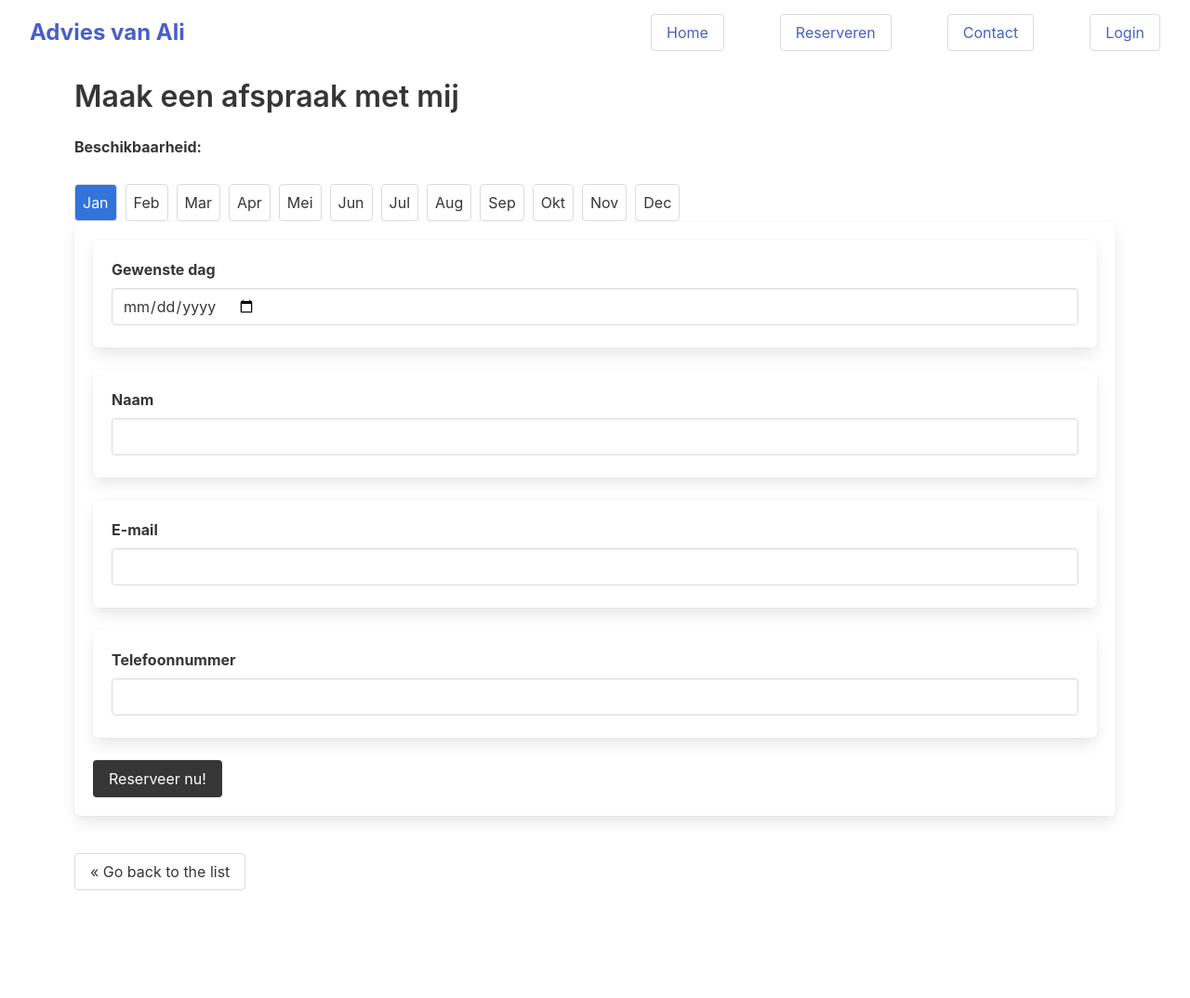
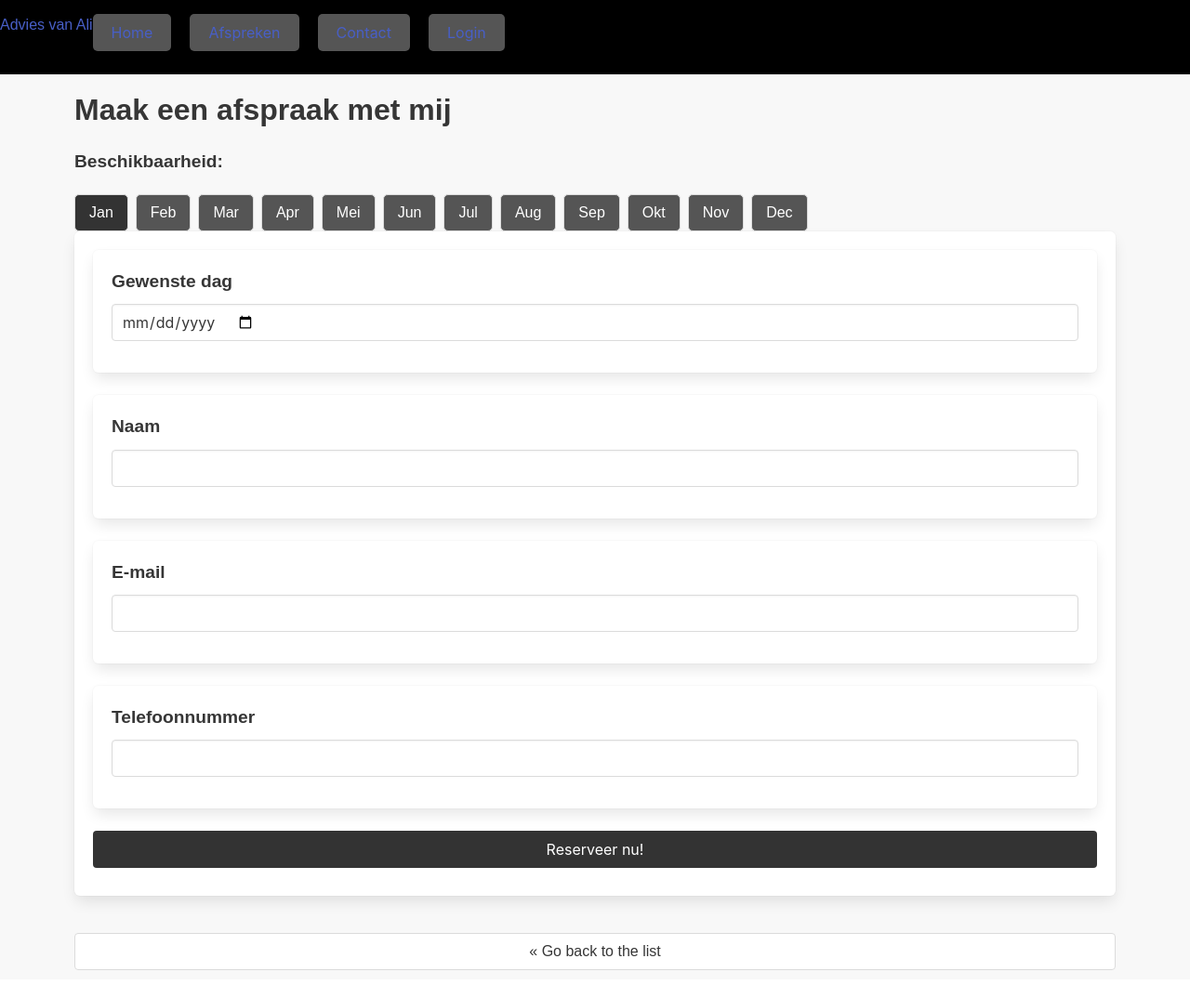
Before and after one commit to abukar582/abu-cle2, a PHP site: page /create.php in a window 1280 px wide. Shown: the whole page at 93% size. Before the commit the page ends 958 px from the top, so only its background shows below. Run offline with PHP 8.4, Linux system fonts and the light colour scheme; data that the repository does not hold is empty.

Commit message:
test in b racnh

```diff
--- a/Abukar/confirmation.php
+++ b/Abukar/confirmation.php
@@ -29,7 +29,8 @@ mysqli_close($db);
 
 <div class="columns is-centered mt-6">
     <div class="box column is-half">
-        <p class="box has-text-weight-bold	">Uw reservering is succesvol doorgestuurd.</p>
+        <p class="box has-text-weight-bold	">Uw reservering is succesvol doorgestuurd.
+        Ali gaat contact met u opnemen.</p>
 <div class="columns is-centered">
     <div class="box column is-half">
 
--- a/Abukar/create.css
+++ b/Abukar/create.css
@@ -1,67 +1,114 @@
-.navbar{
-    width: 95%;
-    margin: auto;
-    min-height: 70px;
-    display: flex;
-    justify-content: space-between;
-    align-items: center;
 
+body, h1, h2, h3, p, ul, li {
+    margin: 0;
+    padding: 0;
 }
 
-.nav-link{
-    font-weight: 300;
+
+body {
+    font-family: Arial, sans-serif;
+    background-color: #f8f8f8;
+    color: #333;
 }
 
-.nav-menu{
-    display: flex;
-    justify-content: space-between;
-    align-items: center;
-    gap: 60px;
-
+.container-nav {
+    max-width: 1280px;
+    margin: auto;
 }
 
-.nav-branding{
-    font-size: 1.5rem;
-    font-weight: 700;
+
+.navbar {
+    background-color: black;
+    padding: 15px 0;
+}
+
+.nav-menu {
+    display: flex;
+    gap: 20px;
+}
+
+.nav-link button {
+    background-color: #555;
+    color: #fff;
+    padding: 10px 20px;
+    border: none;
+    border-radius: 5px;
+    cursor: pointer;
+}
+
+.nav-link button:hover {
+    background-color: #777;
+}
+
+.container {
+    max-width: 1140px;
+    margin: 20px auto;
+}
+
+.title {
+    font-size: 2em;
+    margin-bottom: 10px;
 }
 
 #beschikbaarheidskalender {
     display: flex;
     flex-wrap: wrap;
+    gap: 10px;
+}
+
+.beschikbaar, .niet-beschikbaar {
+    padding: 10px;
+    border-radius: 5px;
+    color: #fff;
 }
 
 .beschikbaar {
     background-color: #50a557;
-    color: white;
-    padding: 5px;
-    margin: 5px;
 }
 
 .niet-beschikbaar {
     background-color: red;
-    color: white;
-    padding: 5px;
-    margin: 5px;
 }
 
-.pagination {
+
+.box {
+    margin-bottom: 20px;
+}
+
+.label {
+    font-size: 1.2em;
+    margin-bottom: 10px;
+}
+
+.input, .button {
+    width: 100%;
+    padding: 10px;
+    margin-bottom: 10px;
+}
+
+.button.is-dark {
+    background-color: #333;
+    color: #fff;
+}
+
+.button.is-dark:hover {
+    background-color: #555;
+}
+
+.pagination-container {
+    display: flex;
+    gap: 10px;
     margin-top: 20px;
 }
 
 .pagination-link {
-    margin-right: 5px;
+    background-color: #555;
+    color: #fff;
+    padding: 8px 15px;
+    border-radius: 5px;
+    text-decoration: none;
 }
 
 .pagination-link.is-active {
-    background-color: #3273dc;
-    color: #fff;
+    background-color: #333;
 }
-
- .pagination-container {
-     display: flex;
-     flex-wrap: wrap;
- }
-
-.pagination-link {
-    margin-right: 5px;
-}
--- a/Abukar/create.php
+++ b/Abukar/create.php
@@ -61,9 +61,16 @@ if (isset($_POST['submit'])) {
     <meta http-equiv="X-UA-Compatible" content="ie=edge">
     <link rel="stylesheet" href="https://cdn.jsdelivr.net/npm/bulma@0.9.4/css/bulma.min.css">
     <link rel="stylesheet" href="create.css">
+    <style>
+        header {
+            position: relative;
+            z-index: 1000;
+        }
+    </style>
     <title>Advies van Ali</title>
 </head>
 <body>
+<header>
     <div class="container-nav">
         <nav class="navbar">
             <a href="index.html" class="nav-branding">Advies van Ali</a>
@@ -75,22 +82,41 @@ if (isset($_POST['submit'])) {
                 </li>
                 <li class="nav-link">
                     <button class="button">
-                    <a href="create.php">Reserveren</a>
+                        <a href="create.php">Afspreken</a>
                     </button>
                 </li>
                 <li class="nav-link">
                     <button class="button">
-                    <a href="contact.html">Contact</a>
+                        <a href="contact2.html">Contact</a>
                     </button>
                 </li>
+
+                <?php
+                if (isset($_SESSION['loggedInUser'])) {
+                    ?>
+                    <li class="nav-link">
+                        <button class="button">
+                            <a href="admin.php">Admin</a>
+                        </button>
+                    </li>
+                    <li class="nav-link">
+                        <button class="button">
+                            <a href="logout.php">Logout</a>
+                        </button>
+                    </li>
+                    <?php
+                } else {
+                    ?>
                     <li class="nav-link">
                         <button class="button">
                             <a href="login.php">Login</a>
                         </button>
                     </li>
+                <?php } ?>
             </ul>
         </nav>
     </div>
+</header>
 
 <div class="container px-4">
     <h1 class="title mt-4">Maak een afspraak met mij</h1>
--- a/Abukar/index.html
+++ b/Abukar/index.html
@@ -33,7 +33,7 @@
         </li>
           <li class="nav-link">
               <button class="button">
-                  <a href="contact.php">Contact</a>
+                  <a href="contact2.html">Contact</a>
               </button>
           </li>
 
@@ -70,7 +70,7 @@
       <H1 class="hero-heading">Welkom!</H1>
       <p class="hero-subtitel">Advies van Ali</p>
       <p class="hero-desc">
-        Hallo mijn naam is ilyas, ik run een juridisch advies bureau die al jouw problemen kan oplossen. Als jij een juridische problemen hebt ben ik de gene die jou advies kan geven.
+        Hallo mijn naam is ilyas, ik run een juridisch advies bureau dat al jouw problemen kan oplossen. Als jij een juridisch probleem hebt ben ik degene die jou advies kan geven.
       </p>
     </div>
   </div>
--- a/Abukar/style.css
+++ b/Abukar/style.css
@@ -9,7 +9,7 @@ body {
 
 }
 
-/* nav */
+
 header {
     position: fixed;
     top: 0%;
```
Also changed, not shown: Abukar/admin.php (+21 -4 lines). Lines whose indentation alone changed are shown as unchanged.
